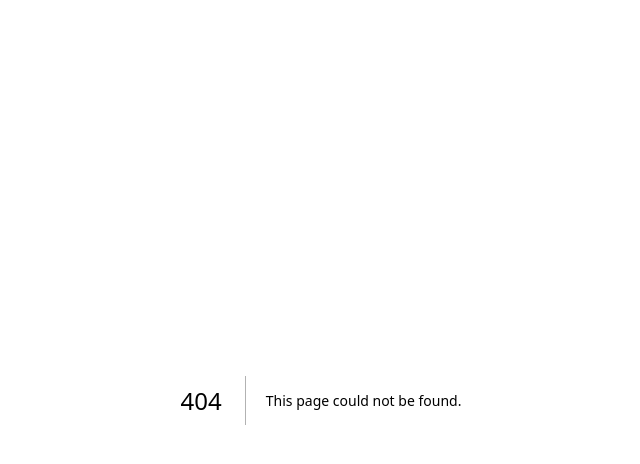
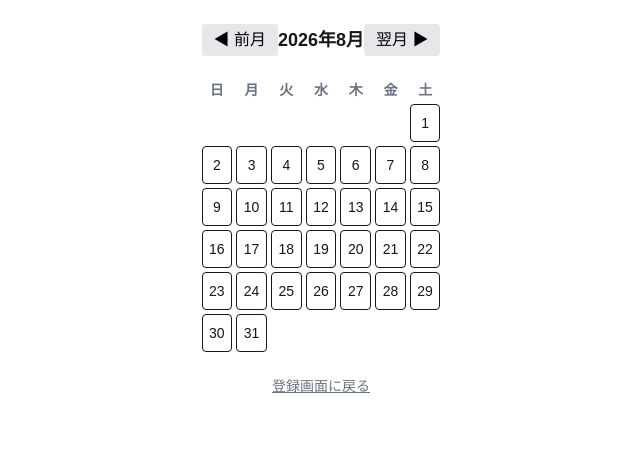
Before and after one commit to teruterupa/kakeibo-app, a Next.js app: page /calendar in a window 1280 px wide. Before the commit this address had no page. Shown: the top 464 px of the page, without its empty margins (319-959 px from the left). Built offline with nearby package versions, Linux system fonts and the light colour scheme; no server answers; the database is empty.

Commit message:
feat: カレンダーページ(/calendar)を追加

```diff
--- /dev/null
+++ b/app/calendar/page.tsx
@@ -0,0 +1,105 @@
+import Link from "next/link";
+import {
+  buildCalendarGrid,
+  currentMonthString,
+  formatMonthLabel,
+  getTransactionsForMonth,
+  groupTransactionsByDay,
+  shiftMonth,
+  type Transaction,
+} from "@/lib/transactions";
+
+function isValidMonth(value: string): boolean {
+  return /^\d{4}-\d{2}$/.test(value);
+}
+
+const WEEKDAY_LABELS = ["日", "月", "火", "水", "木", "金", "土"];
+
+export default async function CalendarPage({
+  searchParams,
+}: {
+  searchParams: Promise<{ month?: string }>;
+}) {
+  const resolvedSearchParams = await searchParams;
+  const monthParam = resolvedSearchParams.month;
+  const month =
+    monthParam && isValidMonth(monthParam) ? monthParam : currentMonthString();
+
+  let transactions: Transaction[] = [];
+  let loadError: string | null = null;
+  try {
+    transactions = await getTransactionsForMonth(month);
+  } catch {
+    loadError =
+      "取引の取得に失敗しました。通信環境を確認してもう一度お試しください。";
+  }
+
+  const dailyTotals = groupTransactionsByDay(transactions);
+  const weeks = buildCalendarGrid(month);
+  const prevMonth = shiftMonth(month, -1);
+  const nextMonth = shiftMonth(month, 1);
+
+  return (
+    <main className="mx-auto flex max-w-md flex-col gap-6 p-6">
+      <div className="flex items-center justify-between">
+        <Link
+          href={`/calendar?month=${prevMonth}`}
+          className="rounded bg-gray-200 px-3 py-1 text-black"
+        >
+          ◀ 前月
+        </Link>
+        <h1 className="text-lg font-bold">{formatMonthLabel(month)}</h1>
+        <Link
+          href={`/calendar?month=${nextMonth}`}
+          className="rounded bg-gray-200 px-3 py-1 text-black"
+        >
+          翌月 ▶
+        </Link>
+      </div>
+
+      {loadError ? (
+        <p className="text-red-600">{loadError}</p>
+      ) : (
+        <div className="grid grid-cols-7 gap-1 text-center text-sm">
+          {WEEKDAY_LABELS.map((label) => (
+            <div key={label} className="font-bold text-gray-500">
+              {label}
+            </div>
+          ))}
+          {weeks.flatMap((week, weekIndex) =>
+            week.map((date, dayIndex) => {
+              if (!date) {
+                return <div key={`${weekIndex}-${dayIndex}`} />;
+              }
+              const totals = dailyTotals[date];
+              const dayNumber = Number(date.split("-")[2]);
+              return (
+                <Link
+                  key={date}
+                  href={`/transactions?month=${month}&date=${date}`}
+                  className="flex flex-col items-center gap-0.5 rounded border px-1 py-2"
+                >
+                  <span>{dayNumber}</span>
+                  {totals && totals.totalIncome > 0 && (
+                    <span className="text-xs text-blue-600">
+                      +¥{totals.totalIncome.toLocaleString()}
+                    </span>
+                  )}
+                  {totals && totals.totalExpense > 0 && (
+                    <span className="text-xs text-red-600">
+                      -¥{totals.totalExpense.toLocaleString()}
+                    </span>
+                  )}
+                </Link>
+              );
+            })
+          )}
+        </div>
+      )}
+
+      <Link href="/" className="text-center text-sm text-gray-500 underline">
+        登録画面に戻る
+      </Link>
+    </main>
+  );
+}
```
